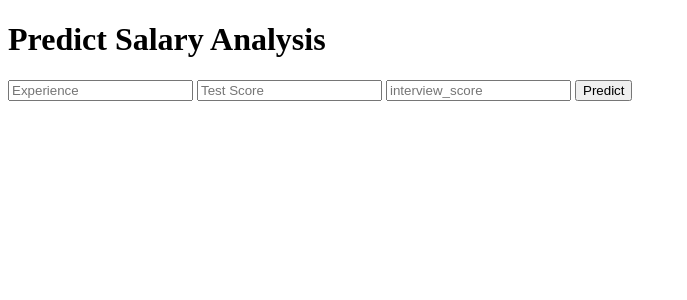
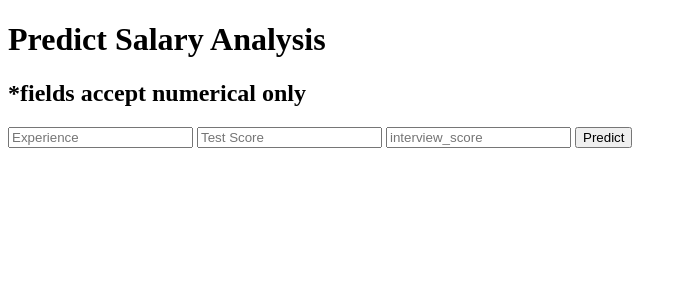
Before and after one commit to Hazimsaeed/Randomforest, a Flask app: page / in a window 1280 px wide. Shown: the top 300 px of the page, without its empty margins (0-687 px from the left). Run offline with Flask 2, Linux system fonts and the light colour scheme; parts of the project's set-up code (start-up, migrations or seed data) failed here and were passed over.

Commit message:
Update index.html

```diff
--- a/templates/index.html
+++ b/templates/index.html
@@ -14,6 +14,7 @@
 <body>
  <div class="login">
 	<h1>Predict Salary Analysis</h1>
+	<h2>*fields accept numerical only</h2>
 
      <!-- Main Input For Receiving Query to our ML -->
     <form action="{{ url_for('predict')}}"method="post">
```
